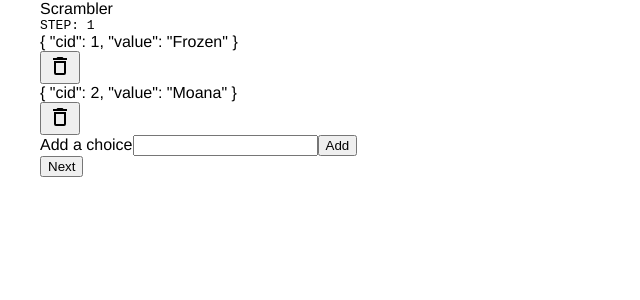
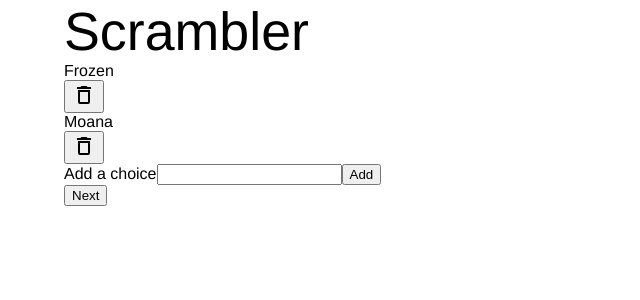
Before and after one commit to adrian-ortega/scrambler-slots, a Vue app: page / in a window 1280 px wide. Shown: the top 300 px of the page, without its empty margins (0-640 px from the left). Built offline with nearby package versions, Linux system fonts and the light colour scheme.

Commit message:
refactors into individual components

```diff
--- a/src/App.vue
+++ b/src/App.vue
@@ -1,82 +1,40 @@
 <template>
   <div id="app">
+    <AppHeader />
     <div class="container">
       <div>
-        <h1>Scrambler</h1>
-        <pre>STEP: {{ step }}</pre>
-
-        <div v-if="step===1" class="step step-1">
-          <div class="choices">
-            <div class="choice" v-for="(choice, cid) in choices" :key="cid">
-              <div>{{ choice }}</div>
-              <button @click.prevent="() => removeChoice(choice)">
-                <TrashIcon/>
-              </button>
-            </div>
-          </div>
-
-          <form class="add-choice" @submit.prevent="() => append()">
-            <label>Add a choice</label>
-            <input ref="addChoiceInput" type="text" v-model="newChoice">
-            <button type="submit">Add</button>
-          </form>
+        <div v-if="step === 1" class="step step-1">
+          <ChoiceList />
+          <AddChoiceForm />
         </div>
-
-        <div class="step-pagination">
-          <button v-if="step > 1" @click.prevent="() => prevStep()">Back</button>
-          <button v-if="step < 3" @click.prevent="() => nextStep()">Next</button>
+        <div v-if="step === 2" class="step step-2">
+          step 2
         </div>
+        <AppStepNavigation />
       </div>
     </div>
   </div>
 </template>
 
 <script>
-import {mapGetters, mapActions, mapMutations} from 'vuex'
-import TrashIcon from '@/components/icons/TrashIcon'
+import { mapGetters } from "vuex";
+import AddChoiceForm from "@/components/choices/AddChoiceForm";
+import AppHeader from "@/components/AppHeader";
+import AppStepNavigation from "@/components/AppStepNavigation";
+import ChoiceList from "@/components/choices/ChoiceList";
 
 export default {
   name: "app",
   components: {
-    TrashIcon
+    AddChoiceForm,
+    AppHeader,
+    AppStepNavigation,
+    ChoiceList
   },
   computed: {
     ...mapGetters({
-      step: 'getStep',
-      choices: 'getChoices'
+      step: "getStep"
     })
-  },
-  data() {
-    return {
-      newChoice: null
-    };
-  },
-  methods: {
-    ...mapActions({
-      appendChoice: 'appendChoice',
-      removeChoice: 'removeChoice',
-    }),
-    ...mapMutations({
-      increaseStep: 'INCREASE_STEP',
-      decreaseStep: 'DECREASE_STEP'
-    }),
-    append() {
-      if(this.newChoice && this.newChoice.length > 0) {
-        this.appendChoice(this.newChoice)
-      }
-
-      this.newChoice = null
-      this.$refs.addChoiceInput.focus()
-    },
-    remove(choice) {
-      this.removeChoice(choice)
-    },
-    nextStep() {
-      this.increaseStep()
-    },
-    prevStep() {
-      this.decreaseStep()
-    }
   }
 };
 </script>
--- /dev/null
+++ b/src/components/AppHeader.vue
@@ -0,0 +1,13 @@
+<template>
+	<div class="app-header">
+		<div class="container">
+			<h1>Scrambler</h1>
+		</div>
+	</div>
+</template>
+
+<script>
+	export default {
+		name: 'AppHeader'
+	}
+</script>
--- /dev/null
+++ b/src/components/AppStepNavigation.vue
@@ -0,0 +1,31 @@
+<template>
+	<div class="step-navigation">
+		<button v-if="step > 1" @click.prevent="() => prevStep()">Back</button>
+		<button v-if="step < 2" @click.prevent="() => nextStep()">Next</button>
+	</div>
+</template>
+
+<script>
+import { mapMutations, mapGetters } from "vuex";
+
+export default {
+	name: "AppStepNavigation",
+	computed: {
+		...mapGetters({
+			step: 'getStep'
+		})
+	},
+	methods: {
+		...mapMutations({
+			increaseStep: "INCREASE_STEP",
+			decreaseStep: "DECREASE_STEP"
+		}),
+		nextStep() {
+			this.increaseStep();
+		},
+		prevStep() {
+			this.decreaseStep();
+		}
+	}
+};
+</script>
--- /dev/null
+++ b/src/components/choices/AddChoiceForm.vue
@@ -0,0 +1,32 @@
+<template>
+	<form class="add-choice" @submit.prevent="() => append()">
+		<label>Add a choice</label>
+		<input ref="input" type="text" v-model="choice" />
+		<button type="submit">Add</button>
+	</form>
+</template>
+
+<script>
+import { mapActions } from "vuex";
+export default {
+	name: "AddChoiceForm",
+	data() {
+		return {
+			choice: null
+		};
+	},
+	methods: {
+		...mapActions({
+			appendChoice: "appendChoice"
+		}),
+		append() {
+			if (this.choice && this.choice.length > 0) {
+				this.appendChoice(this.choice);
+			}
+
+			this.choice = null;
+			this.$refs.input.focus();
+		}
+	}
+};
+</script>
--- /dev/null
+++ b/src/components/choices/ChoiceList.vue
@@ -0,0 +1,34 @@
+<template>
+	<div class="choices">
+		<div class="choice" v-for="choice in choices" :key="choice.id">
+			<div>{{ choice.value }}</div>
+			<div>
+				<button @click.prevent="() => removeChoice(choice)">
+					<TrashIcon />
+				</button>
+			</div>
+		</div>
+	</div>
+</template>
+
+<script>
+import { mapGetters, mapActions } from "vuex";
+import TrashIcon from "@/components/icons/TrashIcon";
+
+export default {
+	name: "ChoiceList",
+	components: {
+		TrashIcon
+	},
+	computed: {
+		...mapGetters({
+			choices: "getChoices"
+		})
+	},
+	methods: {
+		...mapActions({
+			removeChoice: "removeChoice"
+		})
+	}
+};
+</script>
--- a/src/store/index.js
+++ b/src/store/index.js
@@ -7,7 +7,7 @@ export default new Vuex.Store({
   state: {
     step: 1,
     lastChoiceIndex: 2,
-    choices: [{cid:1, value: "Frozen"}, {cid:2, value: "Moana"}]
+    choices: [{id:1, value: "Frozen"}, {id:2, value: "Moana"}]
   },
   getters: {
     getChoices(state) {
@@ -41,8 +41,8 @@ export default new Vuex.Store({
     },
     removeChoice({ commit, getters }, choice) {
       const _choices = getters.getChoices.filter(c => c.id !== choice.id);
+      console.log(choice);
       commit("UPDATE_CHOICES", _choices)
     }
-  },
-  modules: {}
+  }
 });
--- a/src/styles/app.scss
+++ b/src/styles/app.scss
@@ -1,3 +1,5 @@
+@charset "utf-8";
+@import "utilities/all";
 @import "base/all";
 
 
@@ -11,7 +13,6 @@ body {
 }
 
 .container {
-	display: flex;
-	max-width: 1200px;
+	max-width: 90vw;
 	margin: 0 auto;
 }
--- a/src/styles/base/_typography.scss
+++ b/src/styles/base/_typography.scss
@@ -5,3 +5,7 @@ body {
 h1, h2, h3, h4, h5, h6 {
 
 }
+
+h1 {
+	font-size: 4.2vw;
+}
--- /dev/null
+++ b/src/styles/utilities/_all.scss
@@ -0,0 +1 @@
+@import "mixins";
--- /dev/null
+++ b/src/styles/utilities/_mixins.scss
@@ -0,0 +1,11 @@
+@mixin desktop {
+	@media screen and (min-width: 979px) {
+		@content;
+	}
+}
+
+@mixin fullhd {
+	@media screen and (min-width: 1440px) {
+		@content;
+	}
+}
```
